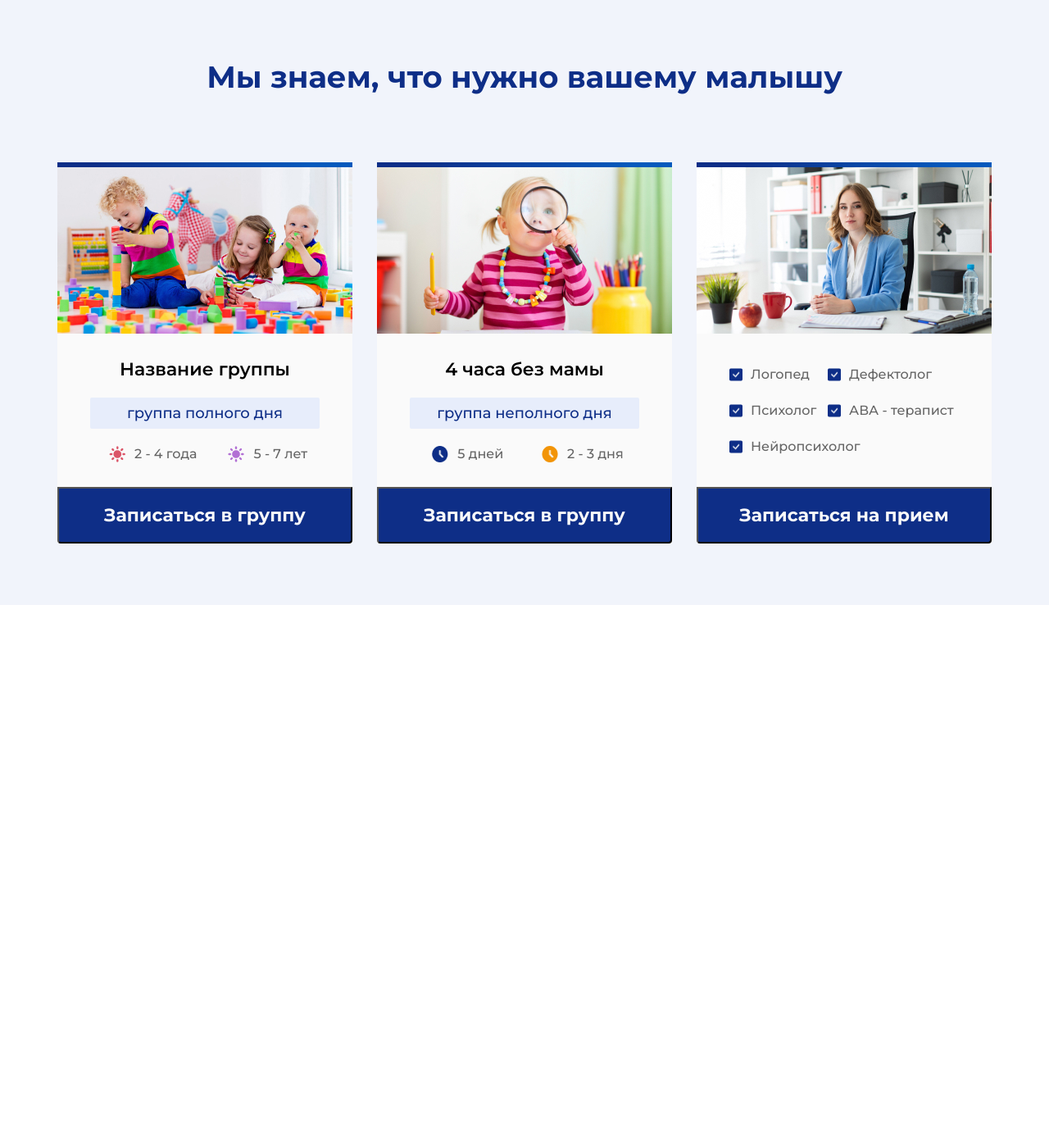
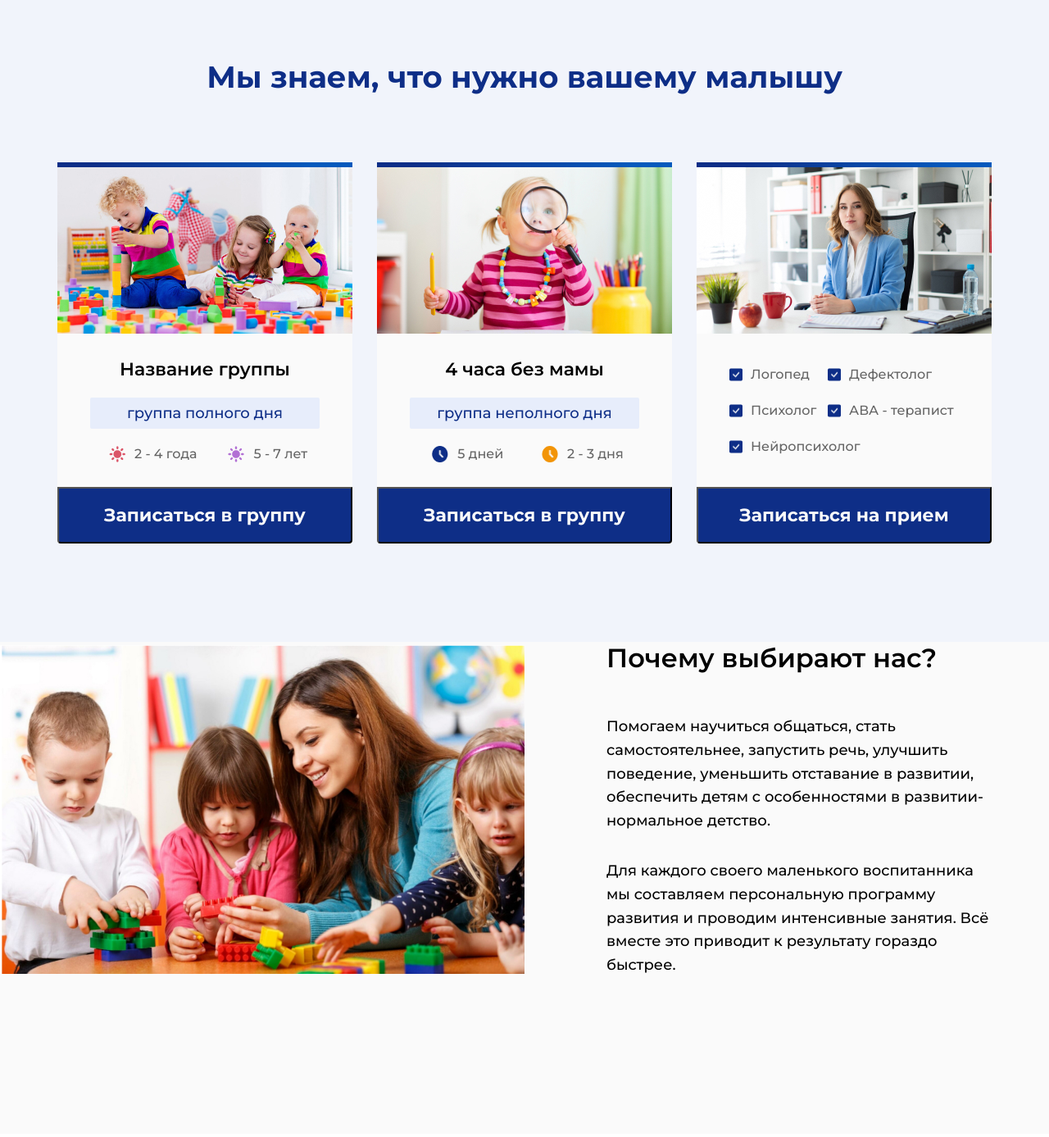
Before and after one commit to BROOQUEEN/small-city, a PHP site: page / in a window 1280 px wide. Shown: the part 801-2188 px from the top of the page at 82% size. Before the commit the page ends 1464 px from the top, so only its background shows below. Run offline with PHP 8.4, Linux system fonts and the light colour scheme.

Commit message:
Сверстал 3 секцию 'Почему выбирают нас?'

```diff
--- a/css/style.css
+++ b/css/style.css
@@ -122,6 +122,7 @@ button.btn-icon::before {
 }
 /* --------------- / Секция Промо ---------------*/
 
+/* --------------- Секция мы знаем, что нужно вашему малышу ---------------*/
 .services {
     background-color: #F1F4FB;
     padding: 75px 0;
@@ -129,6 +130,7 @@ button.btn-icon::before {
 .services__title {
 }
 .services__content {
+    margin-bottom: 45px;
 }
 .services__lists {
     margin-top: 85px;
@@ -233,3 +235,42 @@ button.btn-icon::before {
     background: #0E2E87;
     border-radius: 0px 0px 4px 4px;
 }
+/* --------------- / Секция мы знаем, что нужно вашему малышу ---------------*/
+
+/* --------------- Секция Почему выбирают нас? ---------------*/
+.about-us {
+    background-color: #FAFAFA;
+    height: 600px;
+    box-sizing: border-box;
+}
+.about-us__content {
+    display: flex;
+    align-items: center;
+    width: 100%;
+}
+.about-us__block {
+    width: 50%;
+    height: 100%;
+    display: flex;
+    flex-direction: column;
+}
+
+.about-us__block:last-child {
+    width: 470px;
+    margin-left: 100px;
+}
+.about-us__block img {
+    height: 100%;
+}
+.about-us__title {
+    font-weight: 600;
+    font-size: 32px;
+    margin-bottom: 50px;
+}
+.about-us__text {
+    line-height: 160%;
+}
+.about-us__text:last-child {
+    margin-top: 32px;
+}
+/* --------------- / Секция Почему выбирают нас? ---------------*/
--- a/index.html
+++ b/index.html
@@ -102,7 +102,18 @@
             </div>
         </section>
 
+        <section class="about-us">
 
+                <div class="about-us__content">
+                    <div class="about-us__block"><img src="/images/about-us/about-us-bg.jpg" alt=""></div>
+                    <div class="about-us__block">
+                        <h2 class="about-us__title">Почему выбирают нас?</h2>
+                        <p class="about-us__text">Помогаем научиться общаться, стать самостоятельнее, запустить речь, улучшить поведение, уменьшить отставание в развитии, обеспечить детям с особенностями в развитии-нормальное детство.</p>
+                        <p class="about-us__text">Для каждого своего маленького воспитанника мы составляем персональную программу развития и проводим интенсивные занятия. Всё вместе это приводит к результату гораздо быстрее.</p>
+                    </div>
+                </div>
+            </div>
+        </section>
 
     </main>
 
```
Also changed, not shown: images/about-us/about-us-bg.jpg (added).
